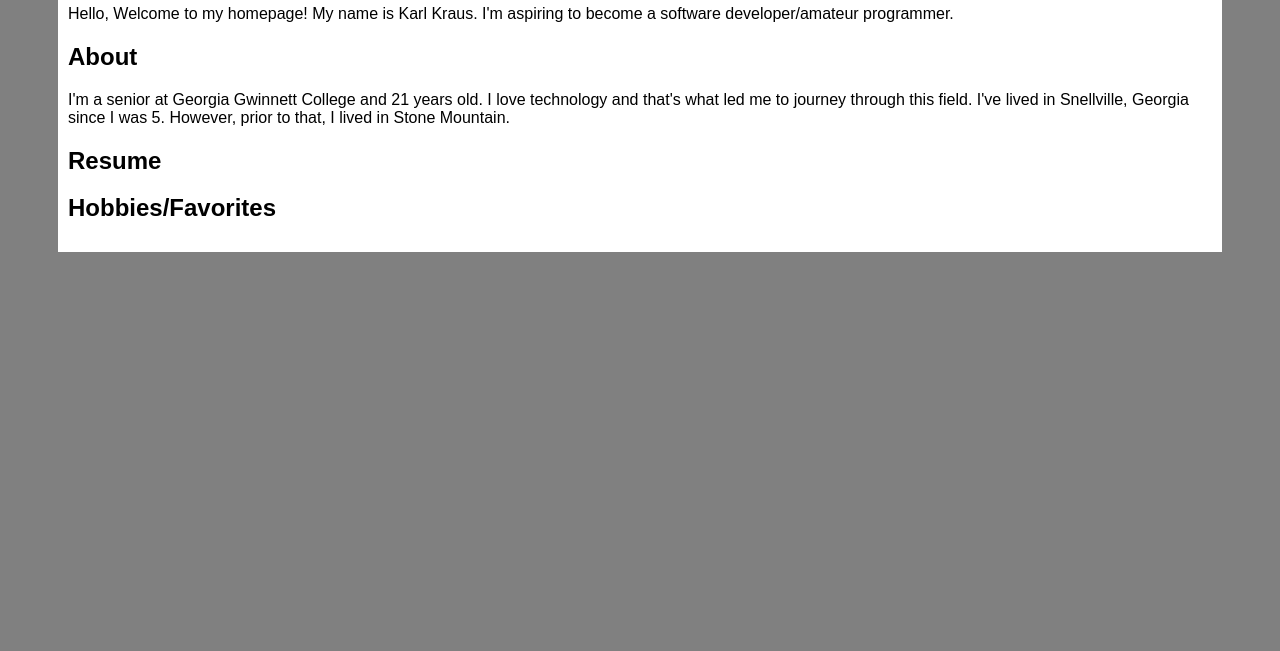
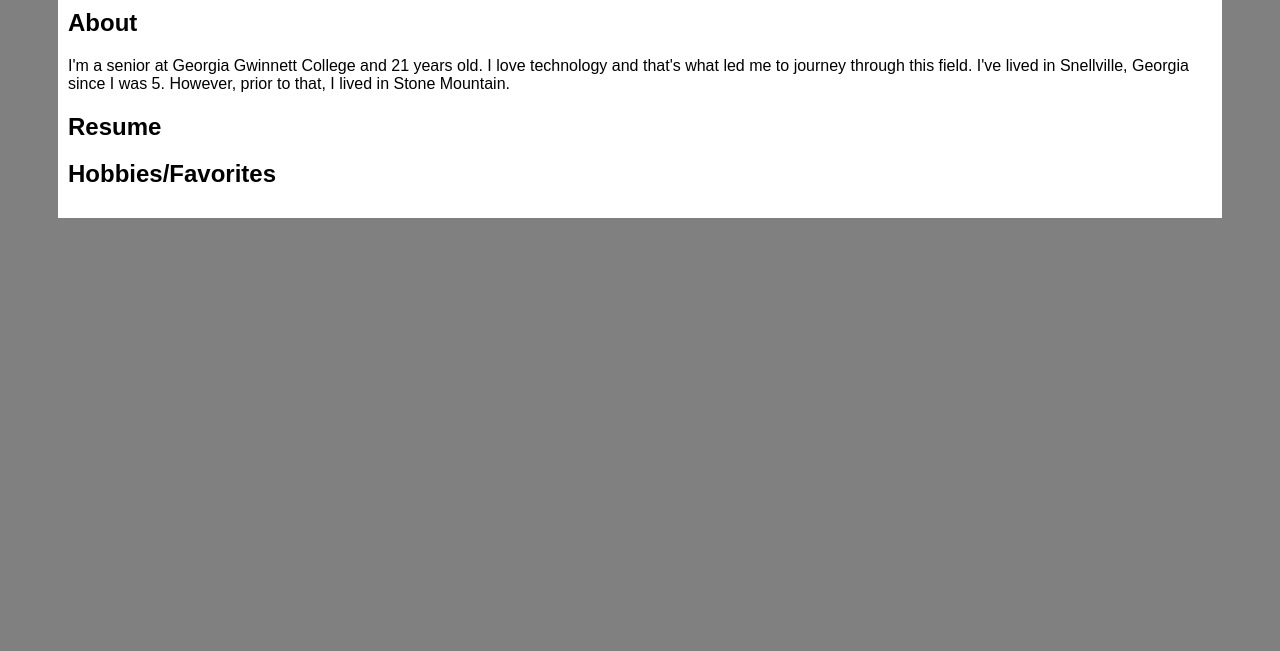
Before and after one commit to kkraus94/kkraus94.github.io, a plain HTML site: page index.html in a window 1280 px wide. Shown: the part 149-800 px from the top of the page. Drawn offline with Linux system fonts and the light colour scheme.

Commit message:
changed top margin of homepage

```diff
--- a/css/main.css
+++ b/css/main.css
@@ -12,7 +12,7 @@ body {
 
 .container {
     padding: 10px 10px 10px 10px ;
-    margin-top: 50px;
+    margin-top: 10px;
     margin-bottom: 50px;
     margin-left: 50px;
     margin-right: 50px;
```
